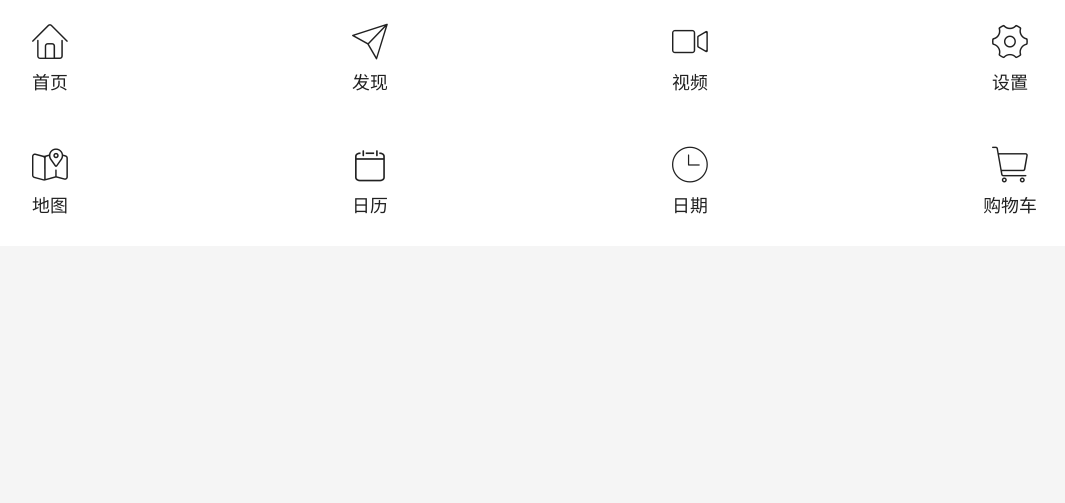
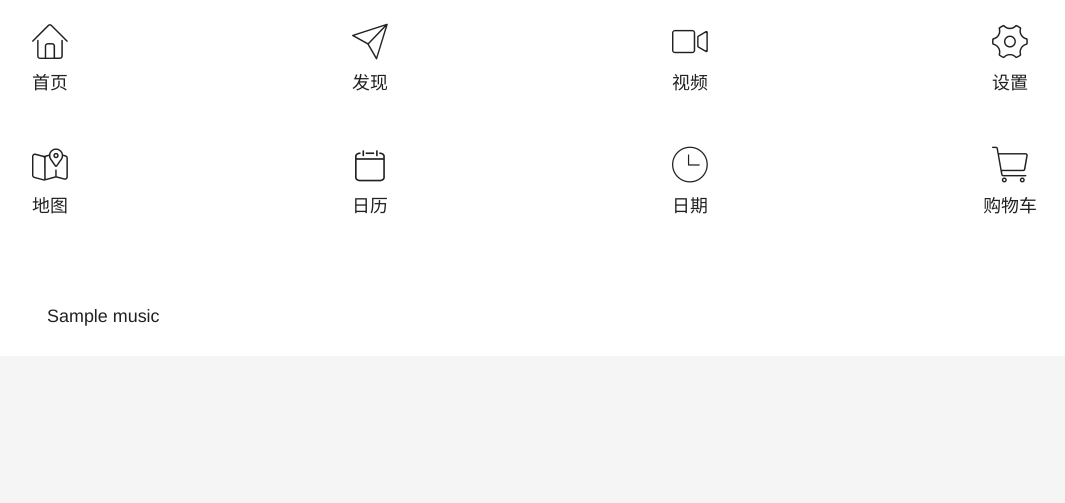
Before and after one commit to toyking/CloudMusic, a Django app: template templates/home.html in a window 1280 px wide. Shown: the part 297-800 px from the top of the page, without its empty margins (110-1175 px from the left). Run offline with Django 3.2, Linux system fonts and the light colour scheme; the template is opened without the code that fills it: most values are stand-ins (such as "Sample title", 1, 10 or a date in 2020).

Commit message:
修改配置

```diff
--- a/NetEaseCloudMusic/views.py
+++ b/NetEaseCloudMusic/views.py
@@ -14,7 +14,10 @@ def index(request):
 
 
 def home(request):
-    context = {'timestamp': time.time()}
+    ret_music_personalized = NetEaseCloudMusicApi.send_request('personalized', method='GET', data={'limit': 6})
+    context = {
+        'music_personalized': ret_music_personalized.get('result')
+    }
     return render(request, 'home.html', context)
 
 
--- a/templates/home.html
+++ b/templates/home.html
@@ -75,6 +75,17 @@
         </div>
     </section>
 
+    <section class="aui-grid">
+        <div class="aui-row">
+            {% for music in music_personalized %}
+                <div class="aui-col-xs-4">
+                    <img src="{{ music.picUrl }}" style="padding: 0.5rem;" alt="">
+                    <div class="aui-grid-label">{{ music.name }}</div>
+                </div>
+            {% endfor %}
+        </div>
+    </section>
+
 </div>
 
 <script type="text/javascript" src="{% static "aui/script/aui-tab.js" %}"></script>
```
Also changed, not shown: templates/home_search_list.html (renamed from templates/home_search.html).
